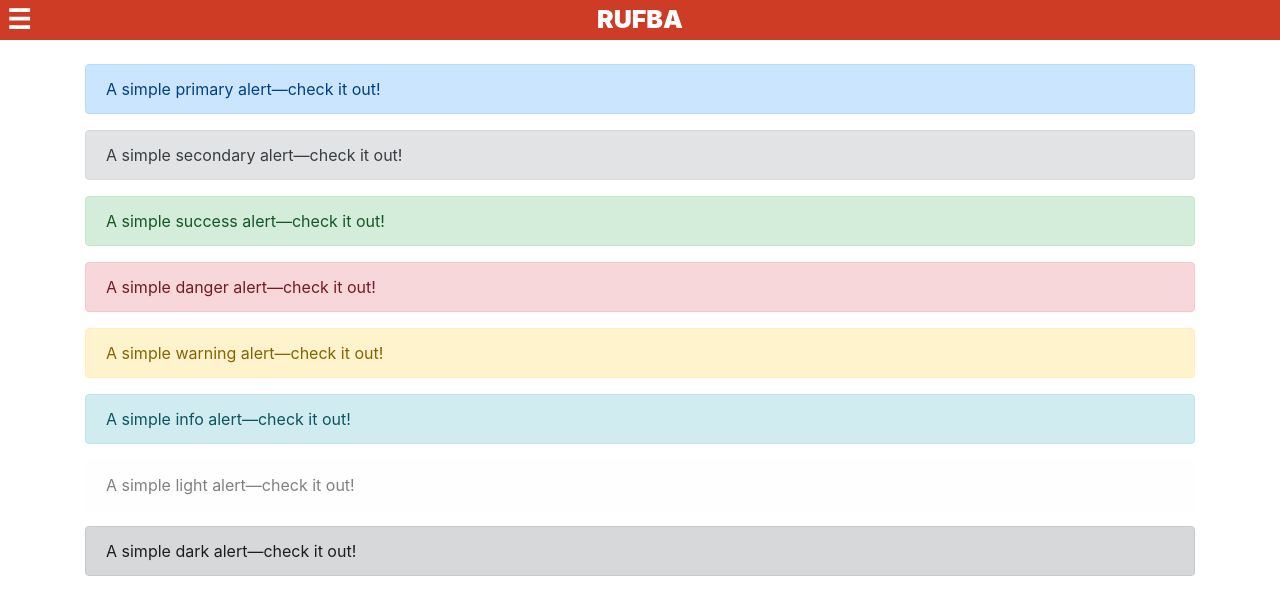
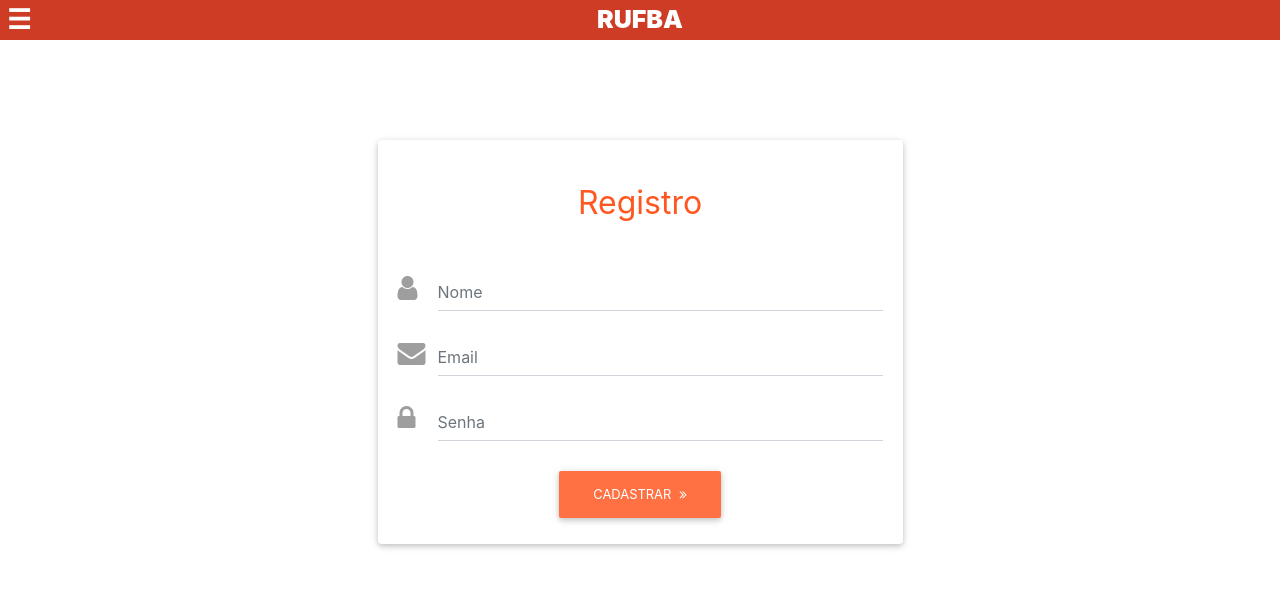
Before and after one commit to araujocristian/rufba-frontend, a React (Create React App) app: page /registro in a window 1280 px wide. Shown: the top 614 px of the page. Built offline with nearby package versions, Linux system fonts and the light colour scheme.

Commit message:
Add Pagina de Registro e de Login

```diff
--- a/src/App.js
+++ b/src/App.js
@@ -1,41 +1,16 @@
 import React, { Component } from "react";
 import { withRouter, Route } from "react-router-dom";
 import { Header } from "./header";
+import { RegistrationPage, LoginPage } from "./users";
 
 class App extends Component {
   render() {
     return (
-
       <div className="App">
         <Header />
         <div className="container mt-10">
-          <button type="button" className="btn btn-default" aria-label="Left Align">
-            <span className="glyphicon glyphicon-align-left" aria-hidden="true" />
-          </button>
-          <div className="alert alert-primary" role="alert">
-            A simple primary alert—check it out!
-          </div>
-          <div className="alert alert-secondary" role="alert">
-            A simple secondary alert—check it out!
-          </div>
-          <div className="alert alert-success" role="alert">
-            A simple success alert—check it out!
-          </div>
-          <div className="alert alert-danger" role="alert">
-            A simple danger alert—check it out!
-          </div>
-          <div className="alert alert-warning" role="alert">
-            A simple warning alert—check it out!
-          </div>
-          <div className="alert alert-info" role="alert">
-            A simple info alert—check it out!
-          </div>
-          <div className="alert alert-light" role="alert">
-            A simple light alert—check it out!
-          </div>
-          <div className="alert alert-dark" role="alert">
-            A simple dark alert—check it out!
-          </div>
+          <Route path="/registro" render={() => <RegistrationPage />} />
+          <Route path="/login" render={() => <LoginPage />} />
         </div>
       </div>
     );
--- a/src/header/HamburgerMenu.js
+++ b/src/header/components/HamburgerMenu.js
@@ -11,7 +11,8 @@ class HamburgerMenu extends Component {
     return (
       <div className="hamburger-menu-main">
         <Link to="/">HOME</Link>
-        <Link to="/usuario">DEPARTAMENTOS</Link>
+        <Link to="/registro">REGISTRO</Link>
+        <Link to="/usuario"></Link>
       </div>
     );
   }
--- a/src/header/index.js
+++ b/src/header/index.js
@@ -1,4 +1,4 @@
-import Header from './Header'
+import Header from './components/Header'
 
 //Components
 export {Header}
--- /dev/null
+++ b/src/users/components/LoginPage.css
@@ -0,0 +1,76 @@
+@import url(https://maxcdn.bootstrapcdn.com/font-awesome/4.7.0/css/font-awesome.min.css);
+@import url(https://cdnjs.cloudflare.com/ajax/libs/mdbootstrap/4.4.3/css/mdb.min.css);
+
+.hm-gradient {
+  background-image: linear-gradient(
+    to top,
+    #f3e7e9 0%,
+    #e3eeff 99%,
+    #e3eeff 100%
+  );
+}
+.darken-grey-text {
+  color: #2e2e2e;
+}
+.danger-text {
+  color: #ff3547;
+}
+.default-text {
+  color: #2bbbad;
+}
+.info-text {
+  color: #33b5e5;
+}
+.form-white .md-form label {
+  color: #fff;
+}
+.form-white input[type="text"]:focus:not([readonly]) {
+  border-bottom: 1px solid #fff;
+  -webkit-box-shadow: 0 1px 0 0 #fff;
+  box-shadow: 0 1px 0 0 #fff;
+}
+.form-white input[type="text"]:focus:not([readonly]) + label {
+  color: #fff;
+}
+.form-white input[type="password"]:focus:not([readonly]) {
+  border-bottom: 1px solid #fff;
+  -webkit-box-shadow: 0 1px 0 0 #fff;
+  box-shadow: 0 1px 0 0 #fff;
+}
+.form-white input[type="password"]:focus:not([readonly]) + label {
+  color: #fff;
+}
+.form-white input[type="password"],
+.form-white input[type="text"] {
+  border-bottom: 1px solid #fff;
+}
+.form-white .form-control:focus {
+  color: #fff;
+}
+.form-white .form-control {
+  color: #fff;
+}
+.form-white textarea.md-textarea:focus:not([readonly]) {
+  border-bottom: 1px solid #fff;
+  box-shadow: 0 1px 0 0 #fff;
+  color: #fff;
+}
+.form-white textarea.md-textarea {
+  border-bottom: 1px solid #fff;
+  color: #fff;
+}
+.form-white textarea.md-textarea:focus:not([readonly]) + label {
+  color: #fff;
+}
+.ripe-malinka-gradient {
+  background-image: linear-gradient(120deg, #f093fb 0%, #f5576c 100%);
+}
+.near-moon-gradient {
+  background-image: linear-gradient(to bottom, #5ee7df 0%, #b490ca 100%);
+}
+
+/**********/
+
+.login-page-container {
+  margin: 100px auto;
+}
--- /dev/null
+++ b/src/users/components/LoginPage.js
@@ -0,0 +1,44 @@
+import React, { Component } from "react";
+//Style
+import "./LoginPage.css";
+
+export class LoginPage extends Component {
+  render() {
+    return (
+      <div className="login-page-container col-md-6 mb-4">
+        <div className="card">
+          <div className="card-body">
+            <form>
+              <h2 className="text-center font-up font-bold deep-orange-text py-4">
+                Login
+              </h2>
+              <div className="md-form">
+                <i className="fa fa-envelope prefix grey-text" />
+                <input
+                  type="email"
+                  id="orangeForm-email3"
+                  className="form-control"
+                  placeholder="Email"
+                />
+              </div>
+              <div className="md-form">
+                <i className="fa fa-lock prefix grey-text" />
+                <input
+                  type="password"
+                  id="orangeForm-pass3"
+                  className="form-control"
+                  placeholder="Senha"
+                />
+              </div>
+              <div className="text-center">
+                <button className="btn btn-deep-orange">Entrar</button>
+              </div>
+            </form>
+          </div>
+        </div>
+      </div>
+    );
+  }
+}
+
+export default LoginPage;
--- /dev/null
+++ b/src/users/components/RegistrationPage.css
@@ -0,0 +1,76 @@
+@import url(https://maxcdn.bootstrapcdn.com/font-awesome/4.7.0/css/font-awesome.min.css);
+@import url(https://cdnjs.cloudflare.com/ajax/libs/mdbootstrap/4.4.3/css/mdb.min.css);
+
+.hm-gradient {
+  background-image: linear-gradient(
+    to top,
+    #f3e7e9 0%,
+    #e3eeff 99%,
+    #e3eeff 100%
+  );
+}
+.darken-grey-text {
+  color: #2e2e2e;
+}
+.danger-text {
+  color: #ff3547;
+}
+.default-text {
+  color: #2bbbad;
+}
+.info-text {
+  color: #33b5e5;
+}
+.form-white .md-form label {
+  color: #fff;
+}
+.form-white input[type="text"]:focus:not([readonly]) {
+  border-bottom: 1px solid #fff;
+  -webkit-box-shadow: 0 1px 0 0 #fff;
+  box-shadow: 0 1px 0 0 #fff;
+}
+.form-white input[type="text"]:focus:not([readonly]) + label {
+  color: #fff;
+}
+.form-white input[type="password"]:focus:not([readonly]) {
+  border-bottom: 1px solid #fff;
+  -webkit-box-shadow: 0 1px 0 0 #fff;
+  box-shadow: 0 1px 0 0 #fff;
+}
+.form-white input[type="password"]:focus:not([readonly]) + label {
+  color: #fff;
+}
+.form-white input[type="password"],
+.form-white input[type="text"] {
+  border-bottom: 1px solid #fff;
+}
+.form-white .form-control:focus {
+  color: #fff;
+}
+.form-white .form-control {
+  color: #fff;
+}
+.form-white textarea.md-textarea:focus:not([readonly]) {
+  border-bottom: 1px solid #fff;
+  box-shadow: 0 1px 0 0 #fff;
+  color: #fff;
+}
+.form-white textarea.md-textarea {
+  border-bottom: 1px solid #fff;
+  color: #fff;
+}
+.form-white textarea.md-textarea:focus:not([readonly]) + label {
+  color: #fff;
+}
+.ripe-malinka-gradient {
+  background-image: linear-gradient(120deg, #f093fb 0%, #f5576c 100%);
+}
+.near-moon-gradient {
+  background-image: linear-gradient(to bottom, #5ee7df 0%, #b490ca 100%);
+}
+
+/**********/
+
+.registration-page-container {
+  margin: 100px auto;
+}
--- /dev/null
+++ b/src/users/components/RegistrationPage.js
@@ -0,0 +1,59 @@
+import React, { Component } from "react";
+//Style
+import "./RegistrationPage.css";
+
+export class RegistrationPage extends Component {
+  render() {
+    return (
+      <div className="registration-page-container col-md-6 mb-4">
+        <div className="card">
+          <div className="card-body">
+            <form>
+              <h2 className="text-center font-up font-bold deep-orange-text py-4">
+                Registro
+              </h2>
+              <div className="md-form">
+                <i className="fa fa-user prefix grey-text" />
+                <input
+                  type="text"
+                  id="orangeForm-name3"
+                  className="form-control"
+                  placeholder="Nome"
+                />
+              </div>
+              <div className="md-form">
+                <i className="fa fa-envelope prefix grey-text" />
+                <input
+                  type="email"
+                  id="orangeForm-email3"
+                  className="form-control"
+                  placeholder="Email"
+                />
+              </div>
+              <div className="md-form">
+                <i className="fa fa-lock prefix grey-text" />
+                <input
+                  type="password"
+                  id="orangeForm-pass3"
+                  className="form-control"
+                  placeholder="Senha"
+                />
+              </div>
+              <div className="text-center">
+                <button className="btn btn-deep-orange">
+                  Cadastrar
+                  <i
+                    className="fa fa-angle-double-right pl-2"
+                    aria-hidden="true"
+                  />
+                </button>
+              </div>
+            </form>
+          </div>
+        </div>
+      </div>
+    );
+  }
+}
+
+export default RegistrationPage;
--- /dev/null
+++ b/src/users/index.js
@@ -0,0 +1,5 @@
+//Components
+import RegistrationPage from './components/RegistrationPage';
+import LoginPage from './components/LoginPage'
+
+export {RegistrationPage, LoginPage};
```
Also changed, not shown: src/header/components/HamburgerMenu.css (renamed from src/header/HamburgerMenu.css), src/header/components/Header.css (renamed from src/header/Header.css), src/header/components/Header.js (renamed from src/header/Header.js).
